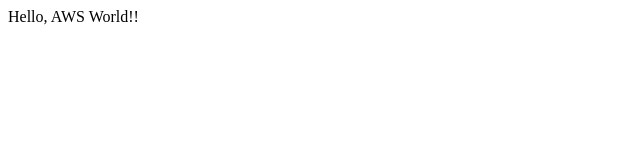
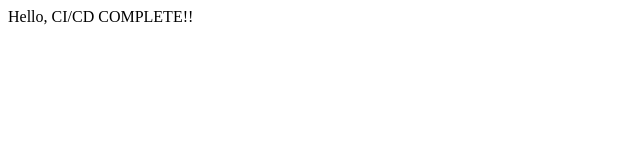
Before and after one commit to mimitanpopo123-create/Git-LastWork, a plain HTML site: page src/index.html in a window 1280 px wide. Shown: the full height of the page, 0-640 px from the left. Drawn offline with Linux system fonts and the light colour scheme.

Commit message:
Finale change2

```diff
--- a/src/index.html
+++ b/src/index.html
@@ -6,6 +6,6 @@
   <title>CI/CDハンズオン</title>
 </head>
 <body>
-  Hello, AWS World!!
+  Hello, CI/CD COMPLETE!!
 </body>
 </html>
```
